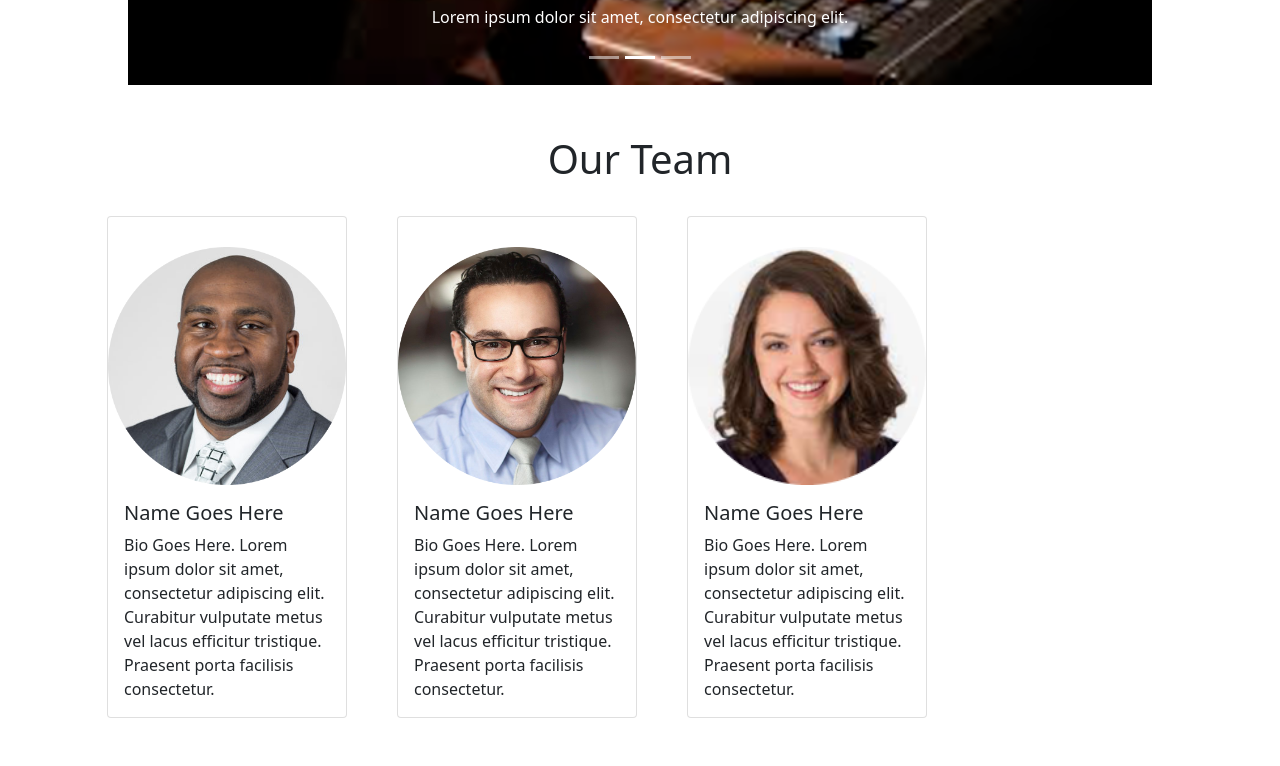
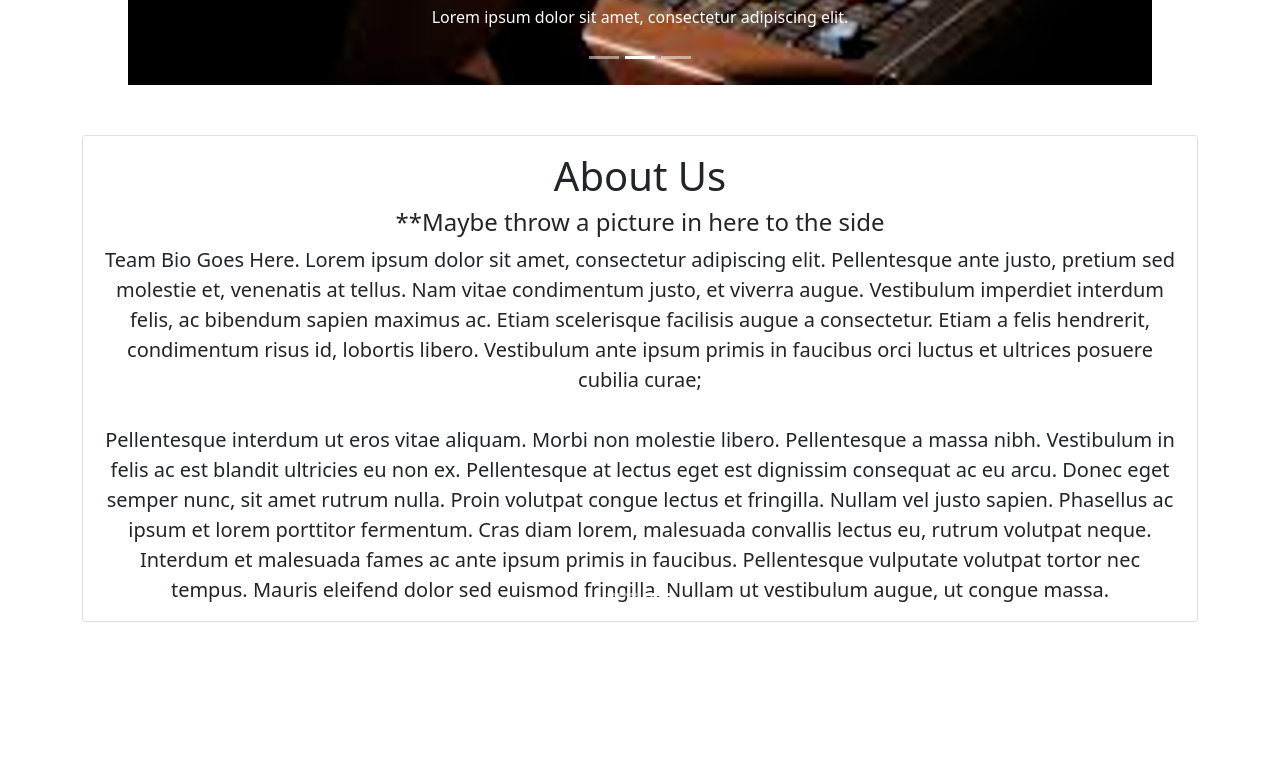
Before and after one commit to mwallis5110/Music_Portfolio, a React (Create React App) app: page / in a window 1280 px wide. Shown: the part 2140-2906 px from the top of the page. After the commit the page ends 2762 px from the top, so only its background shows below. Built offline with nearby package versions, Linux system fonts and the light colour scheme.

Commit message:
Full bio carousel now working

```diff
--- a/src/pages/bio/bio.css
+++ b/src/pages/bio/bio.css
@@ -2,3 +2,11 @@
     margin: 200px;
     border: none;
 } */
+
+.bioCarousel {
+    margin-top: 50px;
+}
+
+.aboutTeam {
+    font-size: 20px;
+}
--- a/src/pages/bio/bio.js
+++ b/src/pages/bio/bio.js
@@ -1,22 +1,28 @@
-import React from 'react';
+import React from "react";
 
-import Row from 'react-bootstrap/Row';
-import Col from 'react-bootstrap/Col';
+import Carousel from "react-bootstrap/Carousel";
+import Row from "react-bootstrap/Row";
+import Col from "react-bootstrap/Col";
 import Card from "react-bootstrap/Card";
-import CardImg from 'react-bootstrap/CardImg';
+import CardImg from "react-bootstrap/CardImg";
 
-import Headshot1 from '../../assets/headshot1.png';
+import Headshot1 from "../../assets/headshot1.png";
 import Headshot2 from "../../assets/headshot2.png";
 import Headshot3 from "../../assets/headshot3.png";
 import Headshot4 from "../../assets/headshot4.png";
 
-import './bio.css';
+import "./bio.css";
 
 export default function Bio() {
   return (
-      <div className="container" style={{
-        marginTop: '50px',
-      }}>
+    <div
+      className="container"
+      style={{
+        marginTop: "50px",
+      }}
+    >
+      <Carousel className="bioCarousel">
+        <Carousel.Item>
           <h1 className="team">Our Team</h1>
           <Row>
             <Col
@@ -38,8 +44,8 @@ export default function Bio() {
                   <Card.Title>Name Goes Here</Card.Title>
                   <Card.Text>
                     Bio Goes Here. Lorem ipsum dolor sit amet, consectetur
-                  adipiscing elit. Curabitur vulputate metus vel lacus efficitur
-                  tristique. Praesent porta facilisis consectetur.
+                    adipiscing elit. Curabitur vulputate metus vel lacus
+                    efficitur tristique. Praesent porta facilisis consectetur.
                   </Card.Text>
                   {/* <Card.Link href=' '> */}
 
@@ -72,8 +78,8 @@ export default function Bio() {
                   <Card.Title>Name Goes Here</Card.Title>
                   <Card.Text>
                     Bio Goes Here. Lorem ipsum dolor sit amet, consectetur
-                  adipiscing elit. Curabitur vulputate metus vel lacus efficitur
-                  tristique. Praesent porta facilisis consectetur.
+                    adipiscing elit. Curabitur vulputate metus vel lacus
+                    efficitur tristique. Praesent porta facilisis consectetur.
                   </Card.Text>
                   {/* <Card.Link href=' '> */}
 
@@ -106,8 +112,8 @@ export default function Bio() {
                   <Card.Title>Name Goes Here</Card.Title>
                   <Card.Text>
                     Bio Goes Here. Lorem ipsum dolor sit amet, consectetur
-                  adipiscing elit. Curabitur vulputate metus vel lacus efficitur
-                  tristique. Praesent porta facilisis consectetur.
+                    adipiscing elit. Curabitur vulputate metus vel lacus
+                    efficitur tristique. Praesent porta facilisis consectetur.
                   </Card.Text>
                   {/* <Card.Link href=' '> */}
 
@@ -140,8 +146,8 @@ export default function Bio() {
                   <Card.Title>Name Goes Here</Card.Title>
                   <Card.Text>
                     Bio Goes Here. Lorem ipsum dolor sit amet, consectetur
-                  adipiscing elit. Curabitur vulputate metus vel lacus efficitur
-                  tristique. Praesent porta facilisis consectetur.
+                    adipiscing elit. Curabitur vulputate metus vel lacus
+                    efficitur tristique. Praesent porta facilisis consectetur.
                   </Card.Text>
                   {/* <Card.Link href=' '> */}
 
@@ -150,6 +156,52 @@ export default function Bio() {
               </Card>
             </Col>
           </Row>
+        </Carousel.Item>
+        <Carousel.Item>
+          <Card
+          // style={{
+          //   width: "15rem",
+          // }}
+          >
+            {/* <CardImg
+                top
+                width="100%"
+                src={Headshot3}
+                alt="_____'s headshot"
+              /> */}
+            <Card.Body>
+              <h1>About Us</h1>
+              <h4> **Maybe throw a picture in here to the side</h4>
+              <Card.Text className="aboutTeam">
+                Team Bio Goes Here. Lorem ipsum dolor sit amet, consectetur
+                adipiscing elit. Pellentesque ante justo, pretium sed molestie
+                et, venenatis at tellus. Nam vitae condimentum justo, et viverra
+                augue. Vestibulum imperdiet interdum felis, ac bibendum sapien
+                maximus ac. Etiam scelerisque facilisis augue a consectetur.
+                Etiam a felis hendrerit, condimentum risus id, lobortis libero.
+                Vestibulum ante ipsum primis in faucibus orci luctus et ultrices
+                posuere cubilia curae;
+                <br />
+                <br />
+                Pellentesque interdum ut eros vitae aliquam. Morbi non molestie
+                libero. Pellentesque a massa nibh. Vestibulum in felis ac est
+                blandit ultricies eu non ex. Pellentesque at lectus eget est
+                dignissim consequat ac eu arcu. Donec eget semper nunc, sit amet
+                rutrum nulla. Proin volutpat congue lectus et fringilla. Nullam
+                vel justo sapien. Phasellus ac ipsum et lorem porttitor
+                fermentum. Cras diam lorem, malesuada convallis lectus eu,
+                rutrum volutpat neque. Interdum et malesuada fames ac ante ipsum
+                primis in faucibus. Pellentesque vulputate volutpat tortor nec
+                tempus. Mauris eleifend dolor sed euismod fringilla. Nullam ut
+                vestibulum augue, ut congue massa.
+              </Card.Text>
+              {/* <Card.Link href=' '> */}
+
+              {/* </Card.Link> */}
+            </Card.Body>
+          </Card>
+        </Carousel.Item>
+      </Carousel>
     </div>
   );
 }
```
Lines whose indentation alone changed are shown as unchanged.
